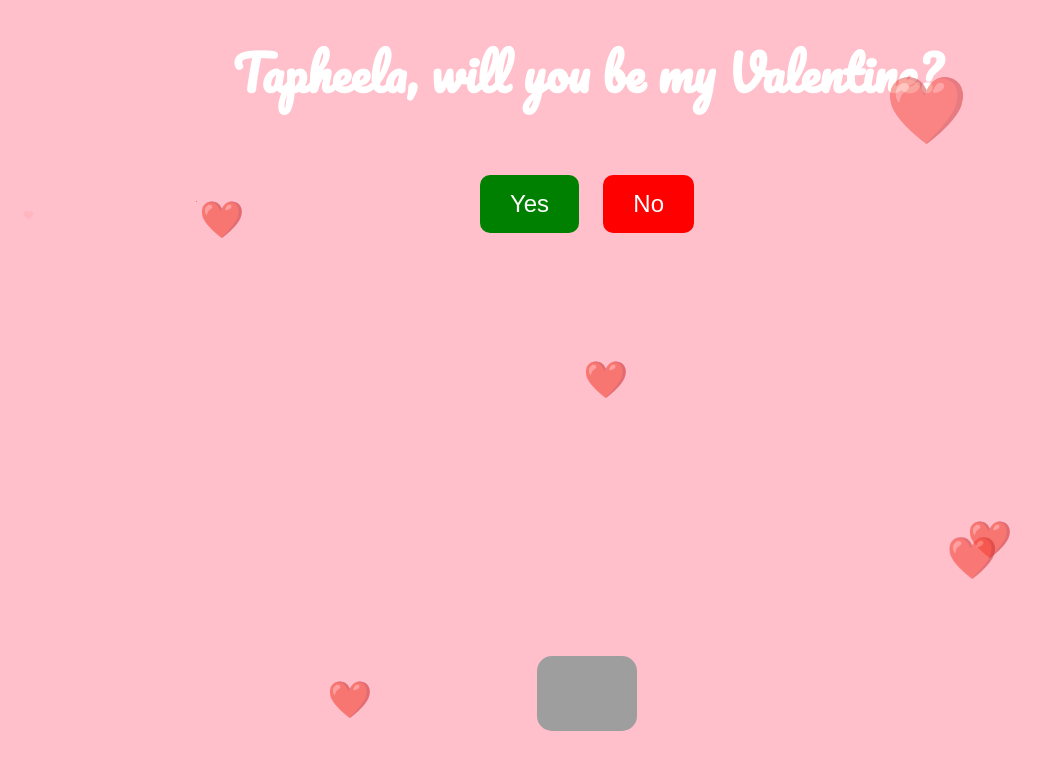
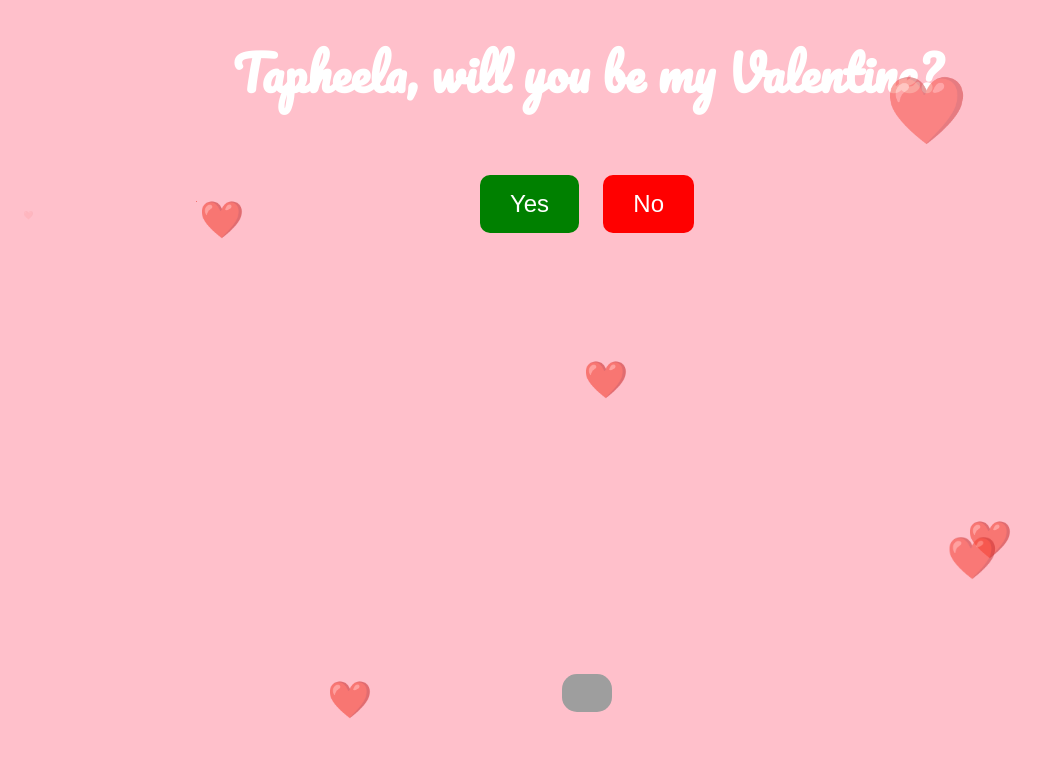
Before and after one commit to Devmcleo01/valentines, a plain HTML site: page index.html in a window 1280 px wide. Shown: the whole page, without its empty margins (53-1094 px from the left). Drawn offline with Linux system fonts and the light colour scheme; grey boxes are pictures that could not be loaded.

Commit message:
Update index.html

```diff
--- a/index.html
+++ b/index.html
@@ -96,7 +96,7 @@
     <!-- Display Photo Section -->
 <div id="photo" style="display: flex; justify-content: center; align-items: center; height: 100vh;">
     <img src="https://i.imgur.com/eEuYisW.jpg"
-         style="width: 100px; height: auto; border-radius: 15px;">
+         style="width: 50px; height: auto; border-radius: 15px;">
 </div>
     <script>
         // Function for the "Yes" button
```
